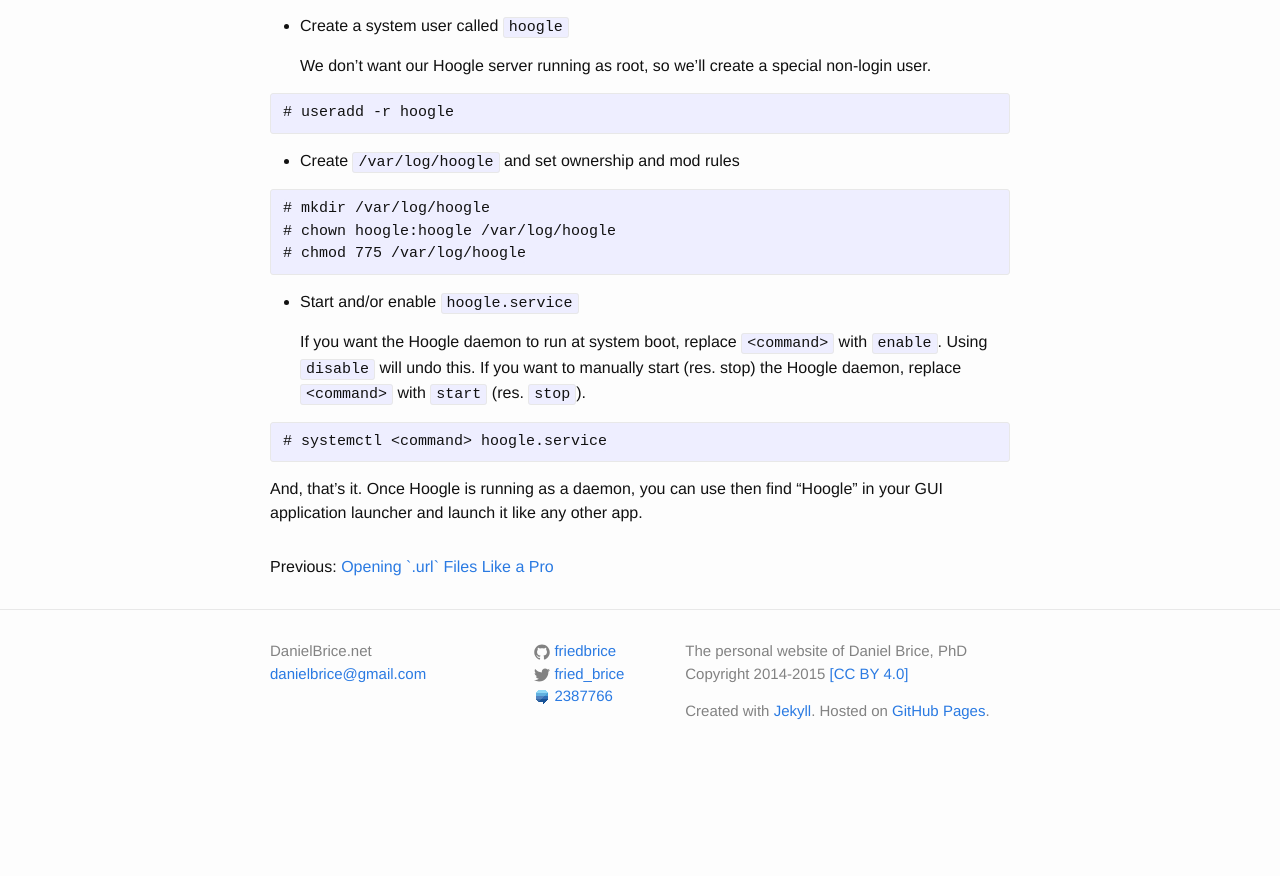
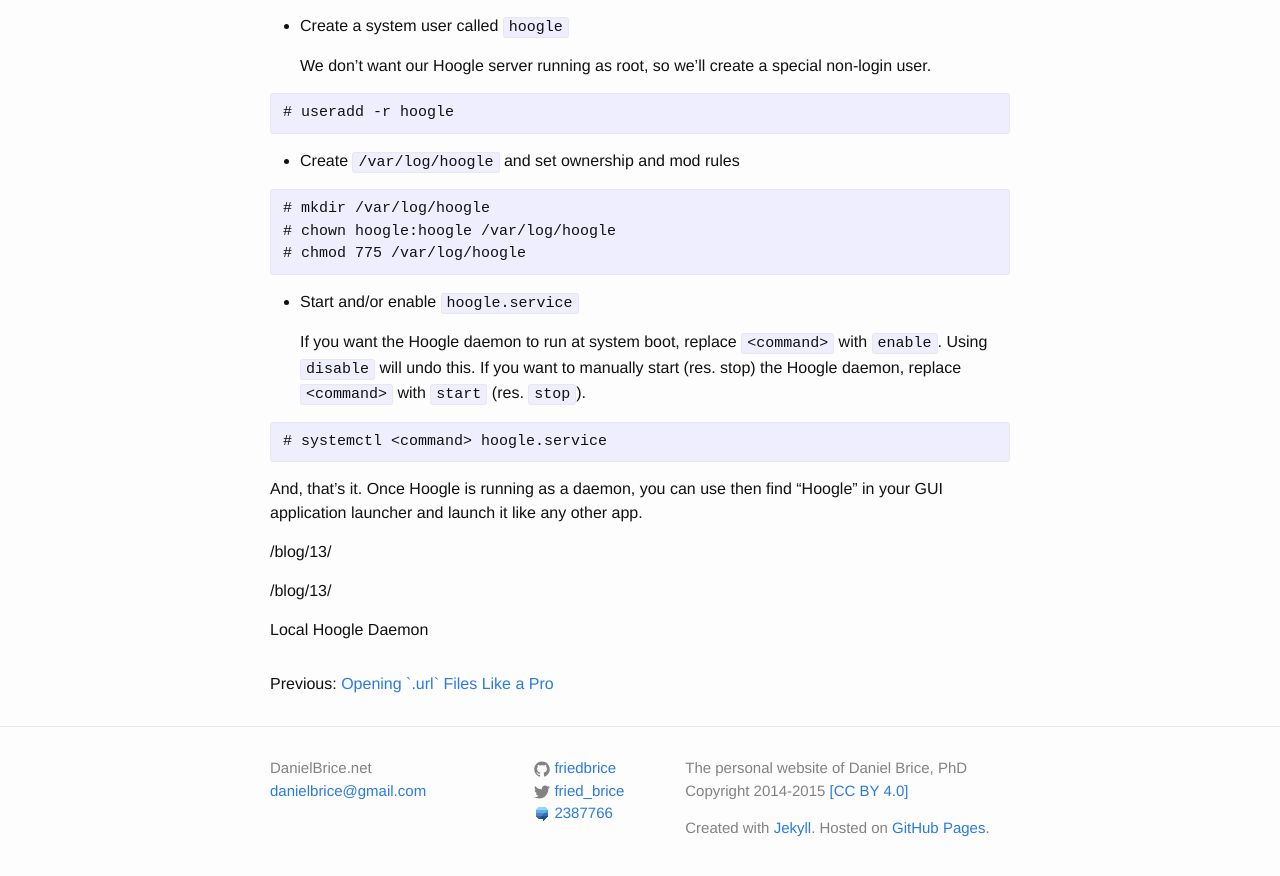
Before and after one commit to friedbrice/friedbrice.github.io, a Jekyll site: the page built from _posts/2016-02-20-local-hoogle-daemon.md, in a window 1280 px wide and 900 px high, scrolled down 1565 px. Shown: the top 876 px of the window. Built offline with Jekyll 4.4.1, drawn with Linux system fonts in a browser that asks for light colours; comment, search, counter and statistics services are not loaded; before the commit the page ends 2348 px from its top, so only the background shows below that.

```diff
--- a/_posts/2016-02-20-local-hoogle-daemon.md
+++ b/_posts/2016-02-20-local-hoogle-daemon.md
@@ -119,3 +119,11 @@
 any other app.
 
   [1]: {{ site.baseurl }}/assets/downloads/hoogle-icons.zip
+
+{{ site.baseurl }}
+
+{{ site.baseurl }}{{ page.permalink }}
+
+{{ page.permalink }}
+
+{{ page.title }}
```
